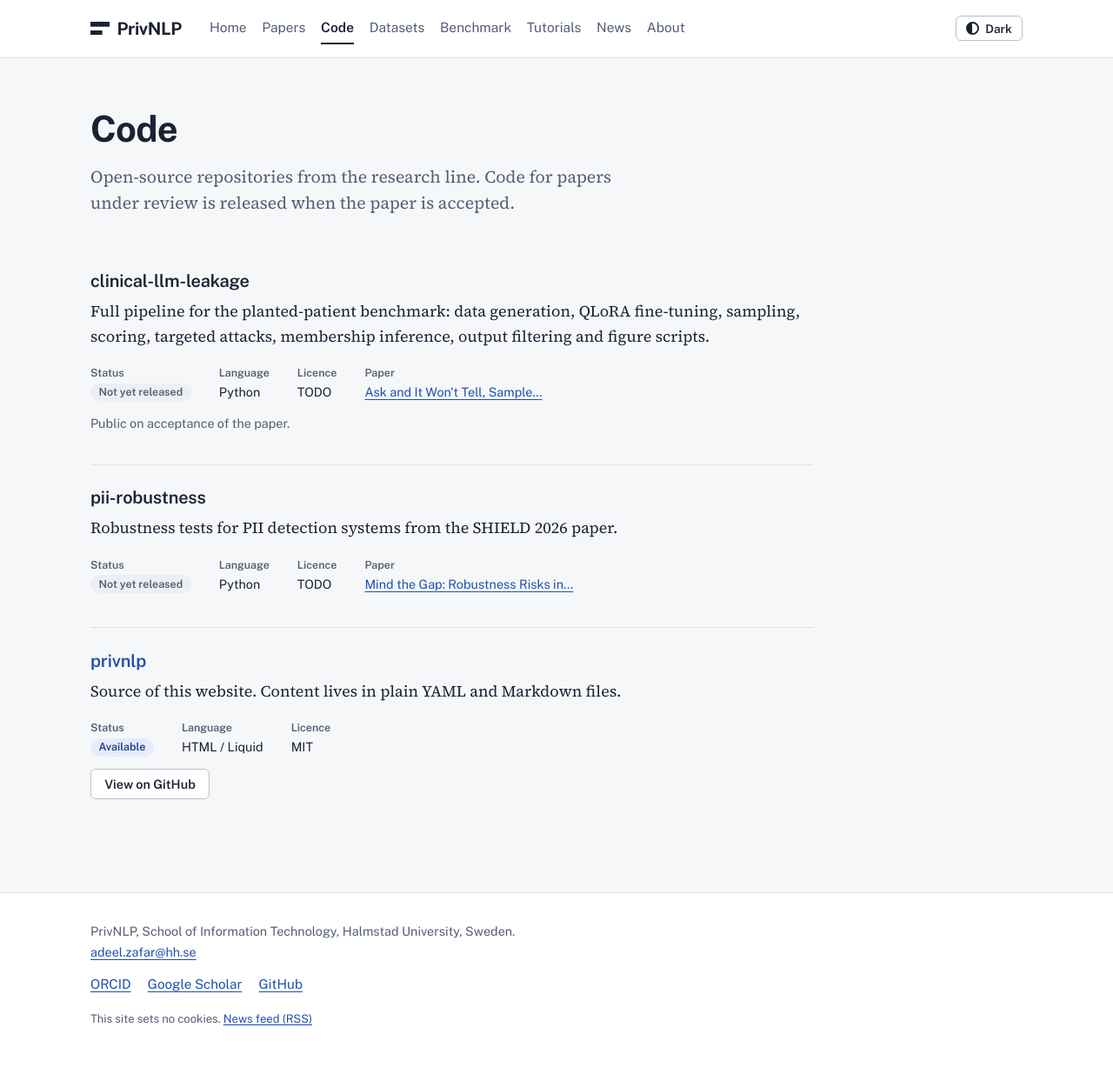
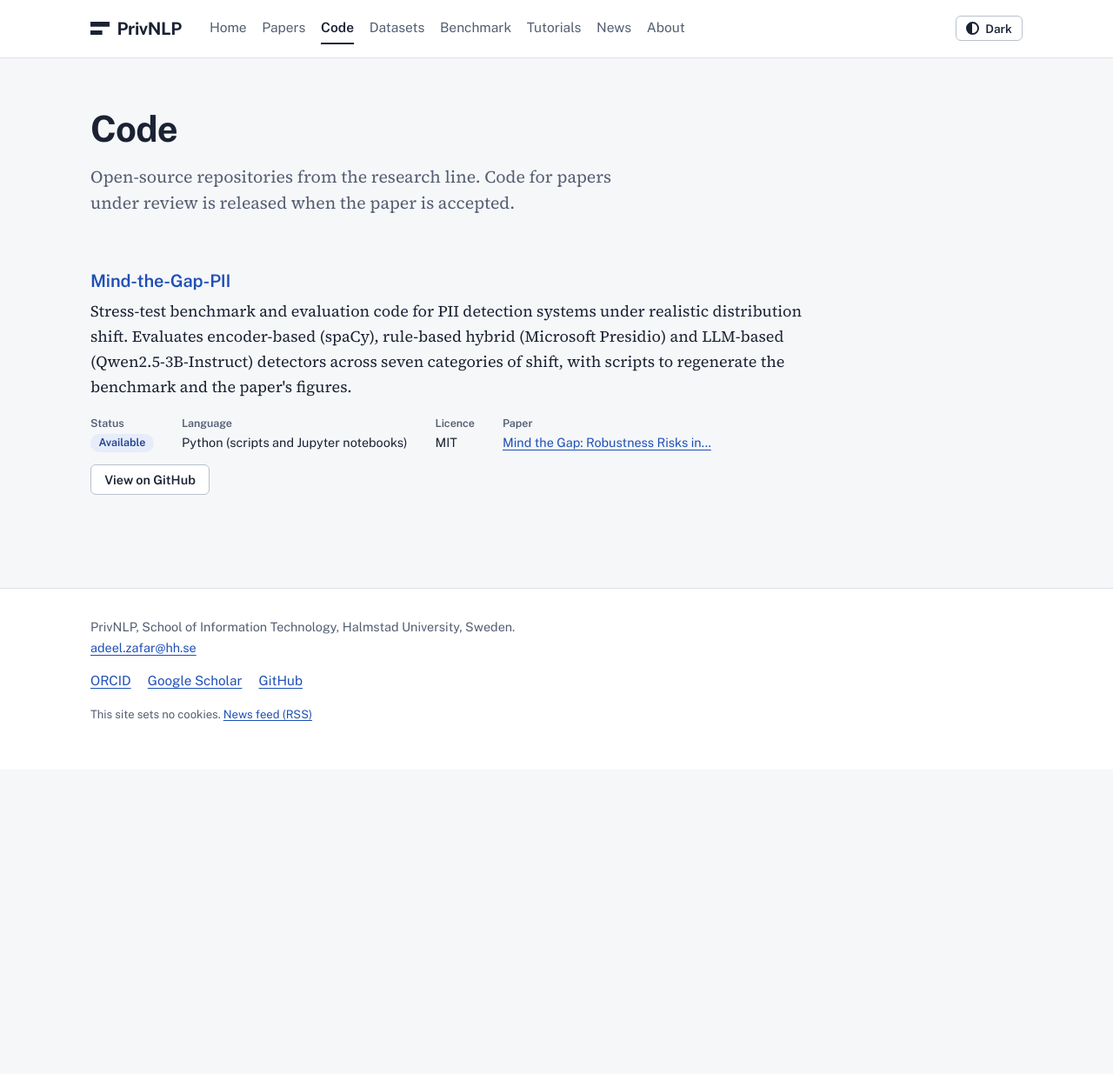
Before and after one commit to Adeelzafar/privnlp, a Jekyll site: the page built from code.html, in a window 1280 px wide. Shown: the whole page at 87% size. Built offline with Jekyll 4.4.1, drawn with Linux system fonts in a browser that asks for light colours; after the commit the page ends 900 px from its top, so only the background shows below that.

Commit message:
Update code.yml

```diff
--- a/_data/code.yml
+++ b/_data/code.yml
@@ -4,31 +4,15 @@
 #  `status: planned` shows the entry without a link.
 # =====================================================================
 
-- name: clinical-llm-leakage
-  repo: your-github-username/clinical-llm-leakage     # TODO
-  status: planned
-  release_note: Public on acceptance of the paper.
+- name: Mind-the-Gap-PII
+  repo: Adeelzafar/Mind-the-Gap-PII
+  status: available
   description: >-
-    Full pipeline for the planted-patient benchmark: data generation, QLoRA
-    fine-tuning, sampling, scoring, targeted attacks, membership inference,
-    output filtering and figure scripts.
-  language: Python
-  licence: TODO                    # e.g. MIT or Apache-2.0
-  paper: zafar2026askleaks
-
-- name: pii-robustness
-  repo: your-github-username/pii-robustness           # TODO, or delete this entry
-  status: planned
-  release_note: ""
-  description: >-
-    Robustness tests for PII detection systems from the SHIELD 2026 paper.
-  language: Python
-  licence: TODO
+    Stress-test benchmark and evaluation code for PII detection systems under
+    realistic distribution shift. Evaluates encoder-based (spaCy), rule-based
+    hybrid (Microsoft Presidio) and LLM-based (Qwen2.5-3B-Instruct) detectors
+    across seven categories of shift, with scripts to regenerate the
+    benchmark and the paper's figures.
+  language: Python (scripts and Jupyter notebooks)
+  licence: MIT
   paper: zafar2026mindthegap
-
-- name: privnlp
-  repo: your-github-username/privnlp                  # TODO
-  status: available
-  description: Source of this website. Content lives in plain YAML and Markdown files.
-  language: HTML / Liquid
-  licence: MIT
```
